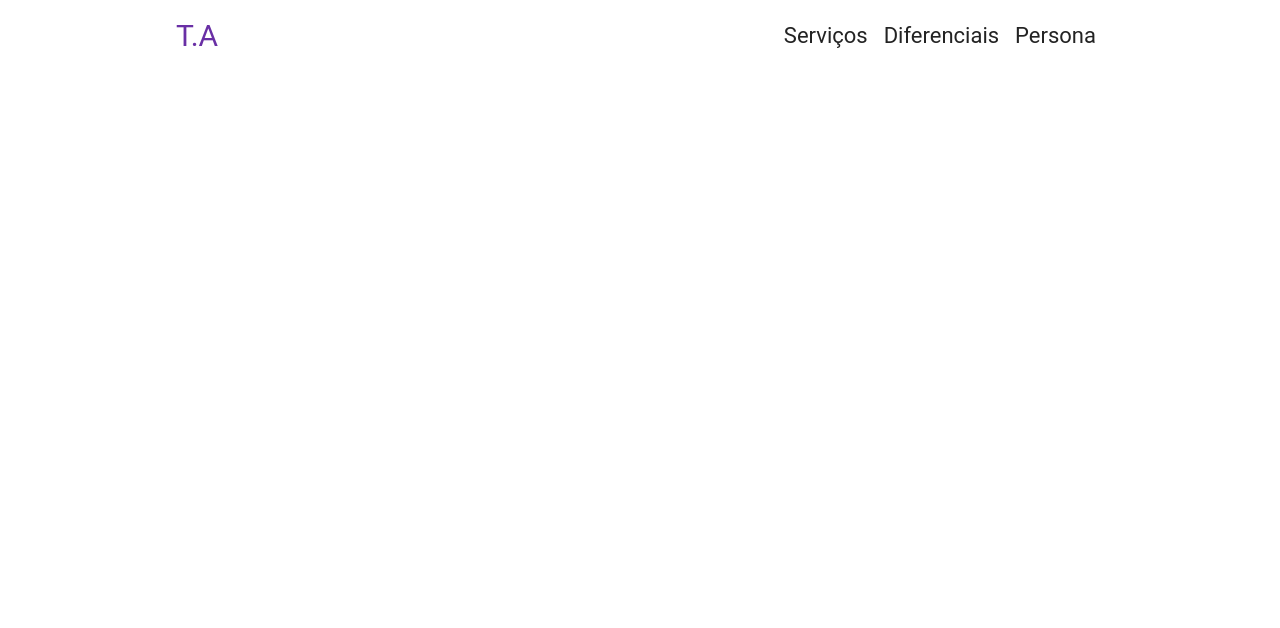
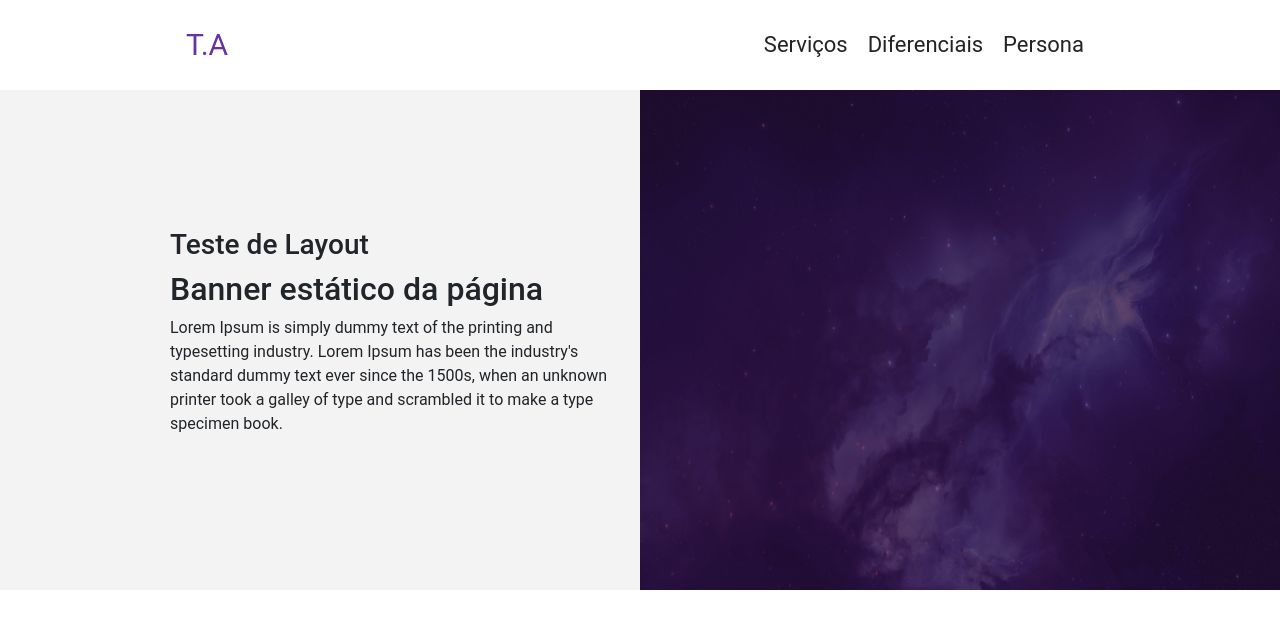
Before and after one commit to MateusCastro/site-layout, a plain HTML site: page index.html in a window 1280 px wide. Drawn offline with Linux system fonts and the light colour scheme.

Commit message:
finalizando banner

```diff
--- a/css/style.css
+++ b/css/style.css
@@ -6,25 +6,37 @@
   width: 100%;
   max-width: 960px;
   margin: auto;
+  padding: 0 10px;
 }
 
-header {
+header#main-header {
   height: 90px;
   margin: 0 auto;
 }
 
-nav .navbar-collapse .navbar-nav li a {
+header#main-header div nav .navbar-collapse .navbar-nav li a {
   font-size: 22px;
   color: #232323;
-  padding: 10px;
+  padding: 10px 0;
+  margin: 10px;
 }
 
-nav .navbar-collapse .navbar-nav li a:hover {
+header#main-header div nav .navbar-collapse .navbar-nav li a:hover {
   border-bottom: 1px solid #692fa5;
   color: #692fa5;
 }
 
-nav .navbar-brand {
+header#main-header div nav .navbar-brand {
   font-size: 30px;
   color: #692fa5;
 }
+
+section#banner {
+  width: 100%;
+  height: 500px;
+
+  background: url("../images/banner.jpg"), #f3f3f3;
+  background-repeat: no-repeat, no-repeat;
+  background-size: 50% 100%;
+  background-position: right top, left top;
+}
--- a/index.html
+++ b/index.html
@@ -10,9 +10,9 @@
     <link rel="stylesheet" href="css/style.css" />
   </head>
   <body>
-    <header>
+    <header id="main-header">
       <div class="content">
-        <nav class="navbar navbar-expand-md">
+        <nav class="navbar navbar-expand-md navbar-light">
           <a class="navbar-brand" href="#">T.A</a>
           <button
             class="navbar-toggler"
@@ -42,5 +42,24 @@
         </nav>
       </div>
     </header>
+
+    <section id="banner">
+      <div class="content h-100">
+        <div class="row h-100">
+          <div class="col-md-6 col-sm-12 d-flex align-items-center">
+            <div class="text-container">
+              <h3>Teste de Layout</h3>
+              <h2>Banner estático da página</h2>
+              <p>
+                Lorem Ipsum is simply dummy text of the printing and typesetting
+                industry. Lorem Ipsum has been the industry's standard dummy
+                text ever since the 1500s, when an unknown printer took a galley
+                of type and scrambled it to make a type specimen book.
+              </p>
+            </div>
+          </div>
+        </div>
+      </div>
+    </section>
   </body>
 </html>
```
